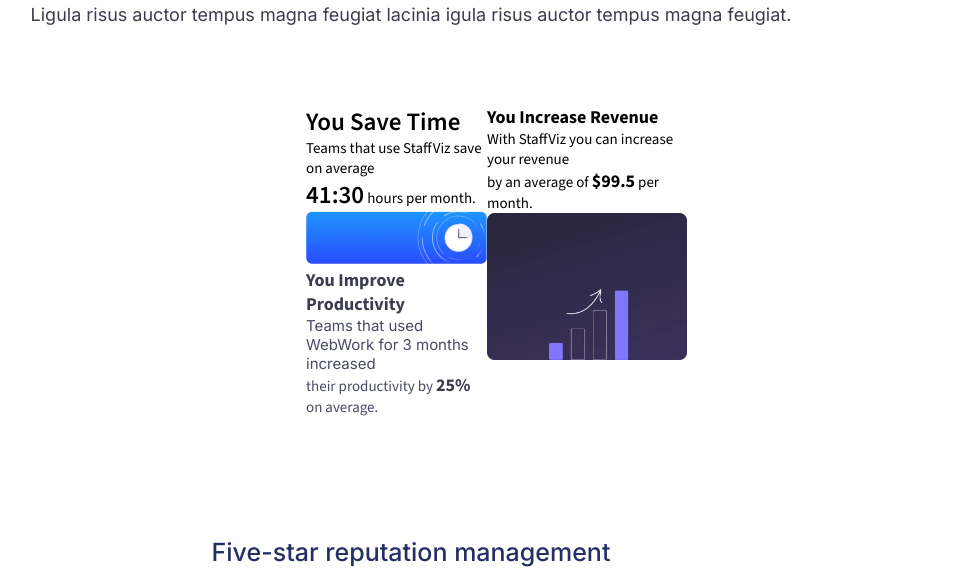
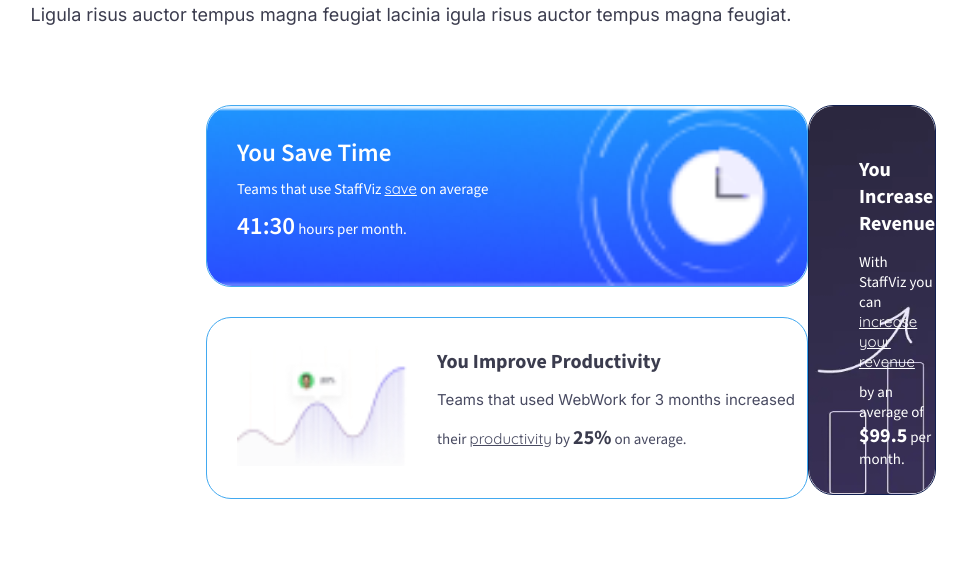
Before and after one commit to JagnaJ/taskD, a plain HTML site: page index.html in a window 1280 px wide. Shown: the part 5586-6171 px from the top of the page, without its empty margins (264-1231 px from the left). Drawn offline with nearby package versions, Linux system fonts and the light colour scheme.

Commit message:
added styles for block screenshots and fixed few more

```diff
--- a/css/main.css
+++ b/css/main.css
@@ -581,7 +581,12 @@
   font-family: "Source Sans 3";
   font-weight: 600;
   font-size: 25px;
-  /* color: white;  */
+  color: white;
+}
+
+.screenshots__blue-heading,
+.screenshots__blue-text {
+  margin-bottom: 10px;
 }
 
 .screenshots__blue-text,
@@ -589,14 +594,14 @@
   font-family: "Source Sans 3";
   font-weight: 400;
   font-size: 15px;
-  /* color: white;  */
+  color: white;
 }
 
 .screenshots__white-heading,
-.screenshots__white-additional span {
+.white-span {
   font-family: "Source Sans 3";
   font-weight: 700;
-  font-size: 18px;
+  font-size: 20px;
   color: #3B3C4E;
 }
 
@@ -614,12 +619,23 @@
   color: #484A61
 }
 
+.white-img img {
+  width: 170px;
+  margin-top: -120px;
+}
+
+.white-img {
+display: flex;
+align-items: left;
+}
+
 .screenshots__purple-heading,
 .screenshots__purple-additional span {
   font-family: "Source Sans 3";
   font-weight: 700;
-  font-size: 18px;
-  /* color: #FFFFFF; */
+  font-size: 20px;
+  color: #FFFFFF;
+  margin-bottom: 15px;
 }
 
 .screenshots__purple-text,
@@ -627,25 +643,103 @@
   font-family: "Source Sans 3";
   font-weight: 400;
   font-size: 15px;
-  /* color: white;  */
+  color: white;
+  margin-bottom: 10px;
 }
-/* стиль контейнера только на время чтоб вид был */
-.screenchots__container {
+
+.underline {
+  text-decoration: underline;
+}
+
+.purple-text {
+  text-align: left;
+  margin-top: 50px;
+  margin-left: 50px;
+}
+
+ .screenchots__container {
   display: flex;
   justify-content: space-between;
-  margin-right: 500px;
-  margin-left: 500px;
+  margin-right: 400px;
+  margin-left: 400px;
   margin-bottom: 120px;
   margin-top: 80px;
 }
 
-.screenchots__block-left {
+.screenshots__block-white {
+  width: 600px;
+height: 180px;
+border: 1px solid #42a9f0;
+border-radius: 25px;
+text-align: left;
+}
 
+.screenshots__block-blue {
+  width: 600px;
+  height: 180px;
+  border: 1px solid #42a9f0;
+  border-radius: 25px;
+  text-align: center;
+  margin-bottom: 30px;
+  position: relative;
+  z-index: 1;
+  text-align: left;
+}
+
+.blue-text,
+.white-text {
+  margin-left: 30px;
+  margin-top: 30px;
+}
+
+.white-text p {
+  margin-bottom: 15px;
+  margin-left: 200px;
+}
+
+.image-container {
+  width: 100%;
+  height: 100%;
+  position: absolute;
+  top: 0;
+  left: 0;
+  z-index: -1;
+}
+
+.image-container img {
+  width: 100%;
+  height: 100%;
+  object-fit: cover;
+  border-radius: 25px;
 }
 
 .screenshots__block-purple {
+  width: 400px;
+  height: 390px;
+  border: 1px solid #111F51;
+  border-radius: 25px;
+  text-align: center;
+  position: relative;
+  box-sizing: border-box;
+  z-index: 1;
+}
 
+.image-container-purple {
+  width: 100%;
+  height: 100%;
+  position: absolute;
+  top: 0;
+  left: 0;
+  z-index: -1;
 }
+
+.image-container-purple img {
+  width: 100%;
+  height: 100%;
+  object-fit: cover;
+  border-radius: 25px;
+}
+
 
 .cooperation__text {
   font-family: "Inter";
@@ -1040,17 +1134,18 @@
   font-weight: 400;
   font-size: 23px;
   color: white;
+  margin-left: 215px;
 }
 
 .footer__bottom-text {
   display: flex;
   justify-content: wrap;
-  text-align: right;
+  text-align: left;
   font-family: "Inter";
   font-weight: 400;
   color: white;
   font-size: 15px;
-
+  margin-right: 200px;
 }
 
 .footer__bottom-rights {
--- a/index.html
+++ b/index.html
@@ -345,31 +345,43 @@
             </p>
           </div>
           <div class="screenchots__container">
-          <div class="screenchots__block-left">
+          <div class="screenshots__block-left">
           <div class="screenshots__block-blue">
+            <div class="blue-text">
             <p class="screenshots__blue-heading">You Save Time</p>
-            <p class="screenshots__blue-text">Teams that use StaffViz save on average</p>
+            <p class="screenshots__blue-text">Teams that use StaffViz <span class="underline">save</span> on average</p>
             <p class="screenshots__blue-additional"><span>41:30</span> hours per month.</p>
+          </div>
+            <div class="image-container">
             <img
               src="img/small-parts/screenshots-block-time-background.svg.png"
               alt="clock"
             />
           </div>
+          </div>
           <div class="screenshots__block-white">
+            <div class="white-text">
             <p class="screenshots__white-heading">You Improve Productivity</p>
             <p class="screenshots__white-text">Teams that used WebWork for 3 months increased</p>
-            <p class="screenshots__white-additional">their productivity by <span>25%</span> on average.</p>
-            <!-- <img src="img/man-in-diagram85%.png" alt="man in diagram, 85%" /> -->
+            <p class="screenshots__white-additional">their <span class="underline">productivity</span> by <span class="white-span">25%</span> on average.</p>
+            <div class="white-img">
+            <img src="img/improves-productivity-webwork.webp.png"/>
+          </div>
+          </div>
           </div>
         </div>
           <div class="screenshots__block-purple">
+            <div class="purple-text">
             <p class="screenshots__purple-heading">You Increase Revenue</p>
-            <p class="screenshots__purple-text">With StaffViz you can increase your revenue</p>
+            <p class="screenshots__purple-text">With StaffViz you can <span class="underline">increase your revenue</span></p>
             <p class="screenshots__purple-additional">by an average of <span>$99.5</span> per month.</p>
-            <img style="width: 200px;"
+          </div>
+            <div class="image-container-purple">
+            <img
               src="img/increase-revenue.png"
               alt="increase revenue diagram"
             />
+          </div>
           </div>
         </div>
         </section>
@@ -567,9 +579,9 @@
           </div>
           <p class="footer__bottom-text">
             Lorem ipsum dolor sit amet, consectetur adipisicing elit, sed do
-            eiusmod tempor incididunt ut labore et dolore magna aliqua. Ut enim
-            ad minim veniam, quis nostrud exercitation ullamco laboris nisi ut
-            aliquip ex ea laboris commodo consequat. Duis aute irure dolor in
+            eiusmod tempor <br> incididunt ut labore et dolore magna aliqua. Ut enim
+            ad minim veniam, quis nostrud <br> exercitation ullamco laboris nisi ut
+            aliquip ex ea laboris commodo consequat. Duis <br> aute irure dolor in
             reprehenderit in voluptate
           </p>
         </div>
```
Also changed, not shown: img/improves-productivity-webwork.webp.png (added), img/man-in-diagram85%.png (deleted).
